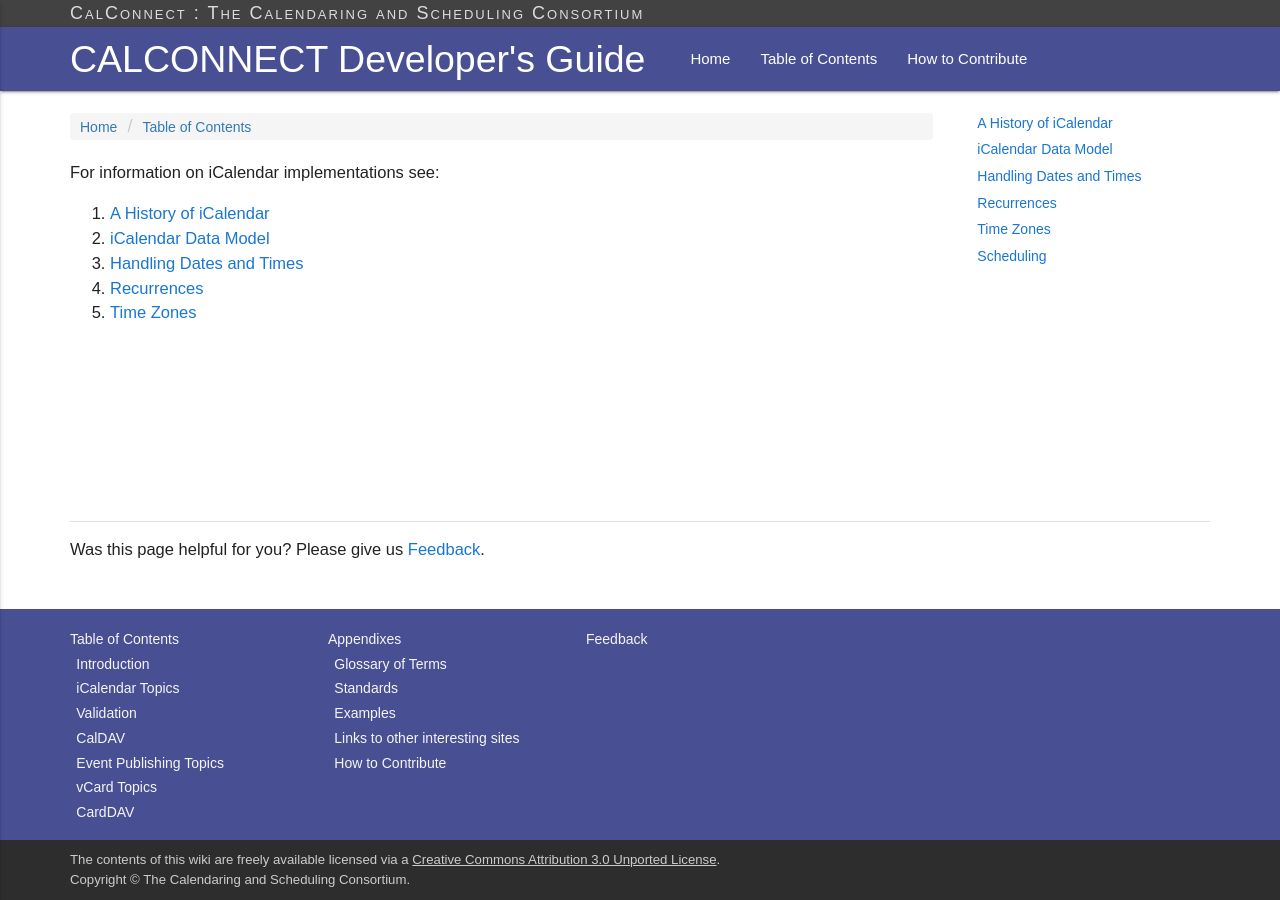
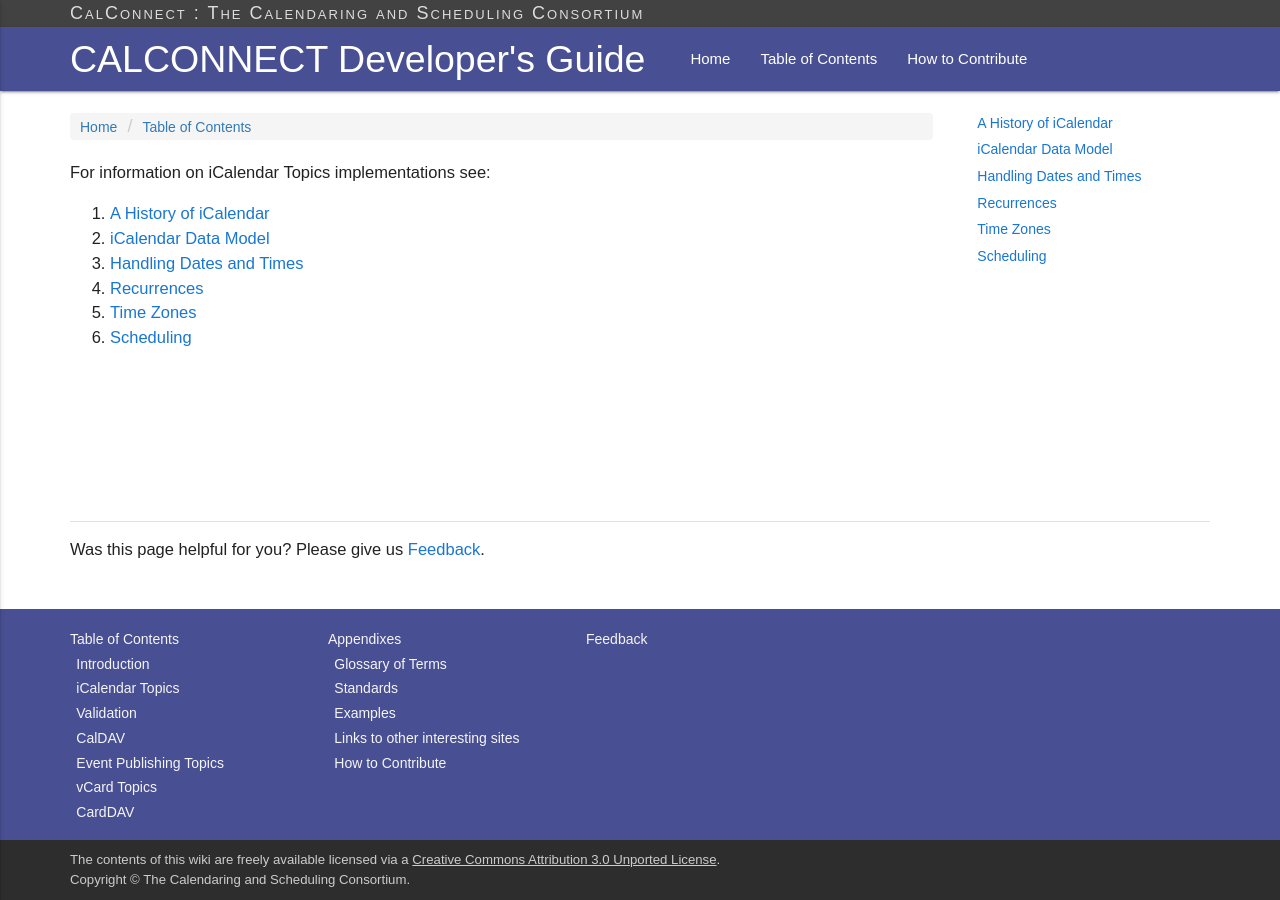
Before and after one commit to CalConnect/DEVGUIDE, a Jekyll site: the page built from _pages/iCalendar-Topics.md, in a window 1280 px wide. Built offline with Jekyll 4.4.1, drawn with Linux system fonts in a browser that asks for light colours; some web fonts are replaced.

Commit message:
Adding a placeholder template for TOC empty parent pages

```diff
--- /dev/null
+++ b/_includes/toc-mainPage-placeholder.html
@@ -0,0 +1,15 @@
+<ol>
+    {% for page in pages %}
+        {% assign subpages = site.pages | where: "parent", page.id | sort: "order" %}
+        {% if page.title == currentMainParrent %}
+            {% for subpage in subpages %}
+                {% assign content_size = subpage.content | strip | size %}
+                    {% if content_size > 0 %}
+                        <li>
+                            <a href="{{ subpage.url }}" class="{% if currentPageUrl contains subpage.url %}active{% endif %}">{{ subpage.title }}</a>
+                        </li>
+                    {% endif %}
+            {% endfor %}
+        {% endif %}
+    {% endfor %}
+</ol>
--- a/_layouts/toc-type.html
+++ b/_layouts/toc-type.html
@@ -13,7 +13,15 @@ layout: default
             {% endfor %}
         </ol>
 
-        {{ content }}
+        {% if content.size != 1 %}
+            {{ content }}
+        {% else %}
+            For information on {{page.title}} implementations see:
+            {% assign currentMainParrent = page.mainParrent %}
+            {% assign pages = site.pages | where: "parent", "/" | sort: "order" %}
+            {% include toc-mainPage-placeholder.html pages=pages currentMainParrent=currentMainParrent %}
+        {% endif %}
+
     </div>
     <div class="container-sidebar">
         <span class="mobile-title">Table of Contents</span>
```
Also changed, not shown: _pages/CalDAV.md (+0 -7 lines), _pages/CardDAV.md (+0 -7 lines), _pages/iCalendar-Topics.md (+0 -7 lines), _pages/vCard-Topics.md (+0 -4 lines).
